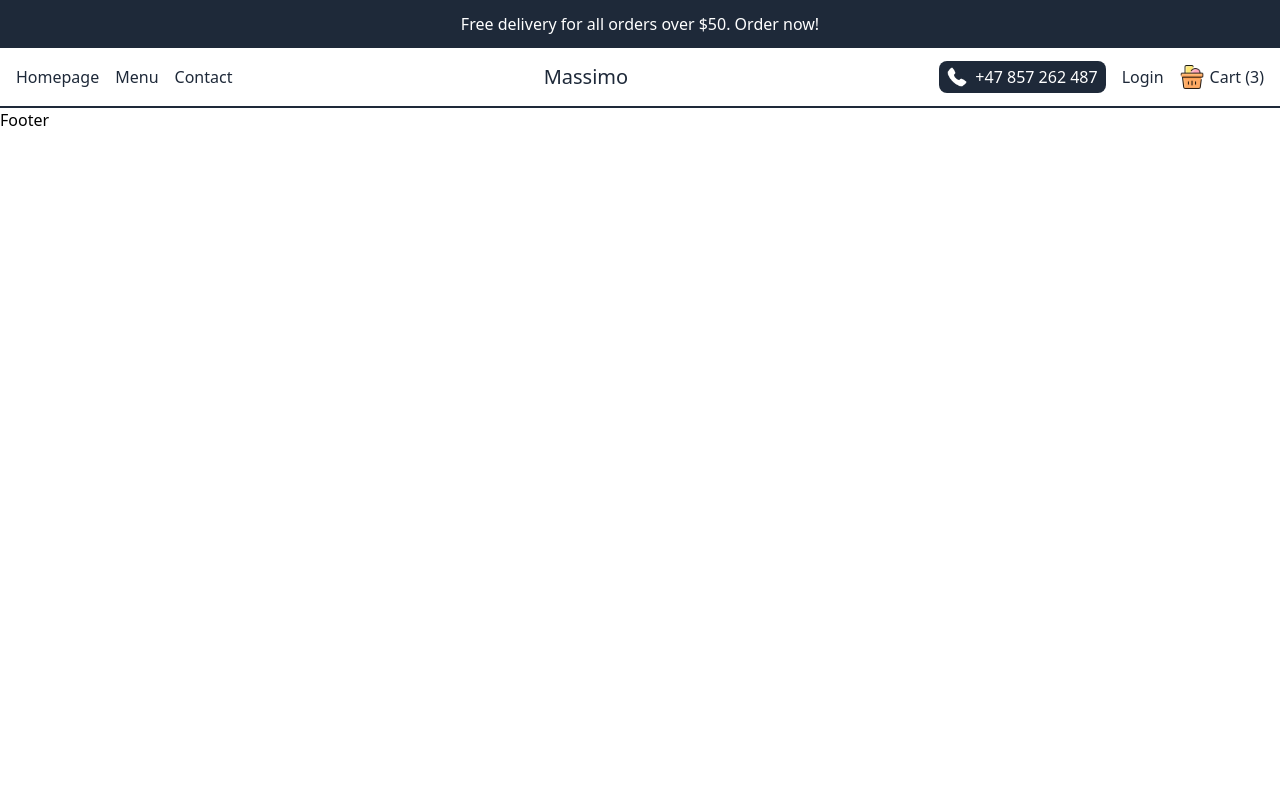
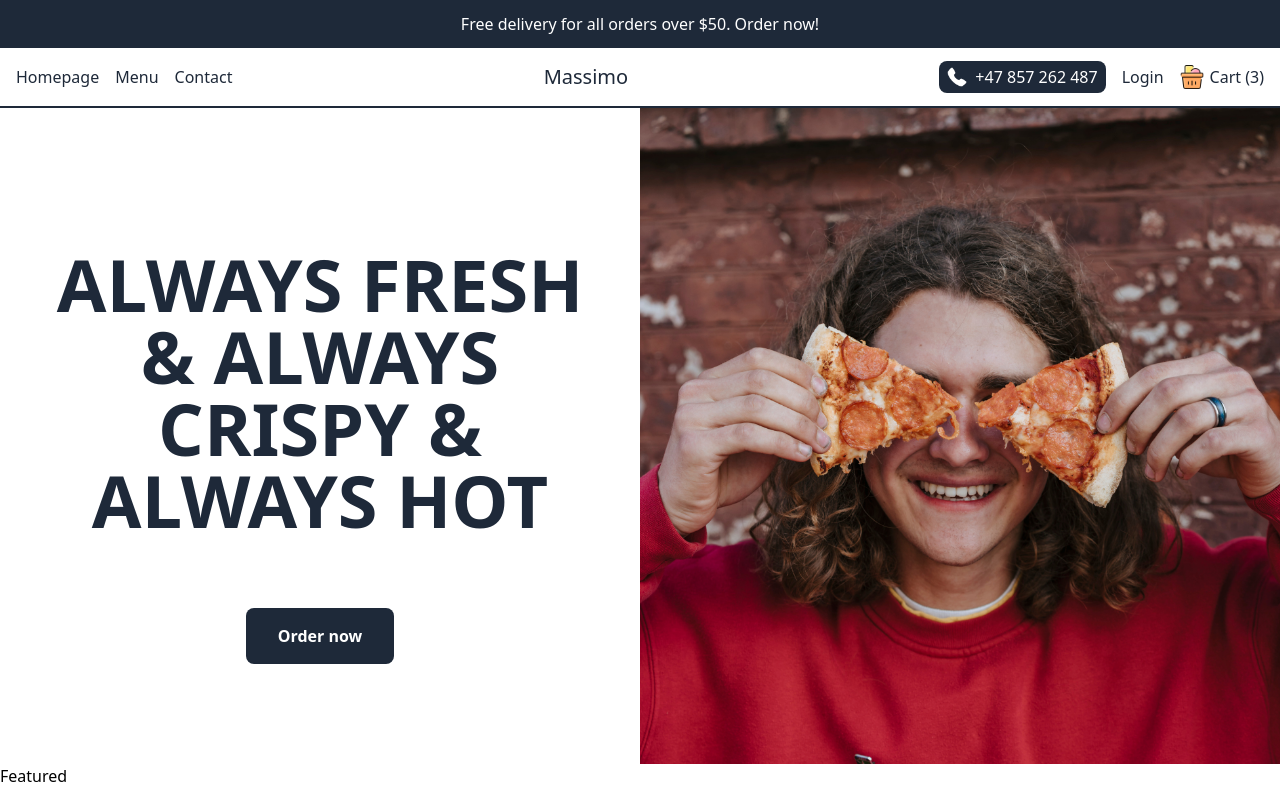
Before and after one commit to deansainer/next-restaurant, a Next.js app: page / in a window 1280 px wide. Shown: the top 792 px of the page. Built offline with nearby package versions, Linux system fonts and the light colour scheme.

Commit message:
created main homepage components

```diff
--- a/src/app/page.tsx
+++ b/src/app/page.tsx
@@ -1,9 +1,16 @@
 import Image from "next/image";
+import Slider from "@/components/Slider";
+import Featured from "@/components/Featured";
+import Offer from "@/components/Offer";
+
+
 
 export default function Home() {
   return (
-    <div>
-
-    </div>
+    <main>
+      <Slider/>
+      <Featured/>
+      <Offer/>
+    </main>
   );
 }
--- /dev/null
+++ b/src/components/Featured.tsx
@@ -0,0 +1,9 @@
+import React from 'react'
+
+const Featured = () => {
+  return (
+    <div>Featured</div>
+  )
+}
+
+export default Featured
--- a/src/components/Footer.tsx
+++ b/src/components/Footer.tsx
@@ -1,8 +1,13 @@
 import React from 'react'
+import Link from 'next/link'
+
 
 const Footer = () => {
   return (
-    <div>Footer</div>
+    <div className='h-12 md:h-24 p-4 lg:p-20 xl:p-40 text-gray-800 flex justify-between items-center'>
+      <Link href='/' className='font-bold tex-xl'>Massimo</Link>
+      <p>All rights reserved.</p>
+    </div>
   )
 }
 
--- /dev/null
+++ b/src/components/Offer.tsx
@@ -0,0 +1,9 @@
+import React from 'react'
+
+const Offer = () => {
+  return (
+    <div>Offer</div>
+  )
+}
+
+export default Offer
--- /dev/null
+++ b/src/components/Slider.tsx
@@ -0,0 +1,58 @@
+'use client'
+
+import React, { useEffect, useState } from 'react'
+import Image from 'next/image'
+
+
+const data = [
+    {
+      id: 1,
+      title: "always fresh & always crispy & always hot",
+      image: "/slide1.png",
+    },
+    {
+      id: 2,
+      title: "we deliver your order wherever you are in NY",
+      image: "/slide2.png",
+    },
+    {
+      id: 3,
+      title: "the best pizza to share with your family",
+      image: "/slide3.jpg",
+    },
+  ];
+
+
+const Slider = () => {
+    const [currentSlide, setCurrentSlide] = useState(0)
+
+    // Slide changer
+    // useEffect(()=> {
+    //     const interval = setInterval(() =>{
+    //         setCurrentSlide(prev=> prev===data.length-1 ? 0 : prev+1)
+    //     }, 2000)
+
+    //     return ()=> clearInterval(interval)
+    // }, [])
+
+
+  return (
+    <div className='flex flex-col h-[calc(100vh-6rem)] md:h-[calc(100vh-9rem)] lg:flex-row'>
+            {/* Text container */}
+            <div className='flex-1 flex items-center justify-center flex-col gap-8 text-gray-800 font-bold lg:justify-center'>
+                <h1 className='text-5xl text-center uppercase p-4 md:p-10 md:text-6xl xl:text-7xl'>
+                    {data[currentSlide].title}
+                </h1>
+                <button className='bg-gray-800 text-white rounded-lg py-4 px-8 cursor-pointer'>Order now</button>
+            </div>
+
+            {/* Image container */}
+            <div className='flex-1  w-full relative '>
+                <Image src={data[currentSlide].image} alt='' fill className='object-cover'/>
+            </div>
+
+    </div>
+  )
+}
+
+export default Slider
```
